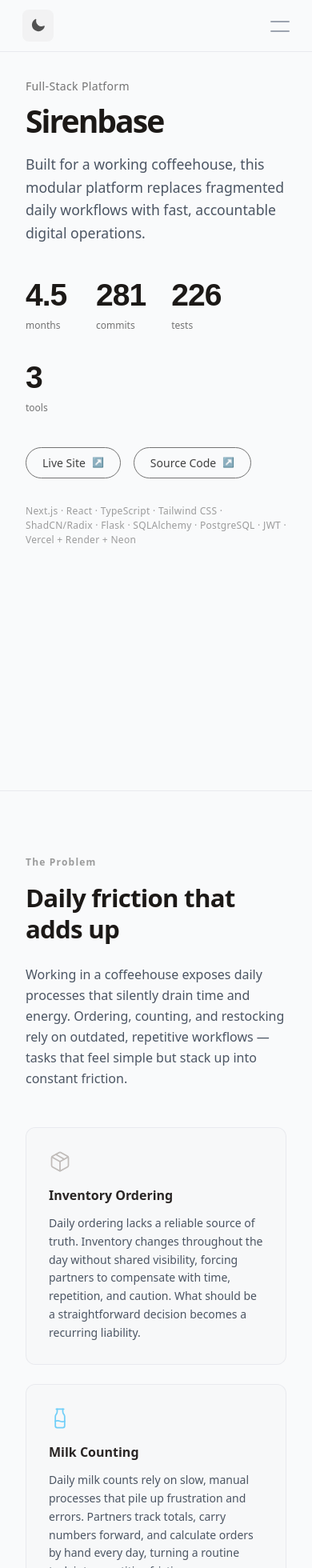
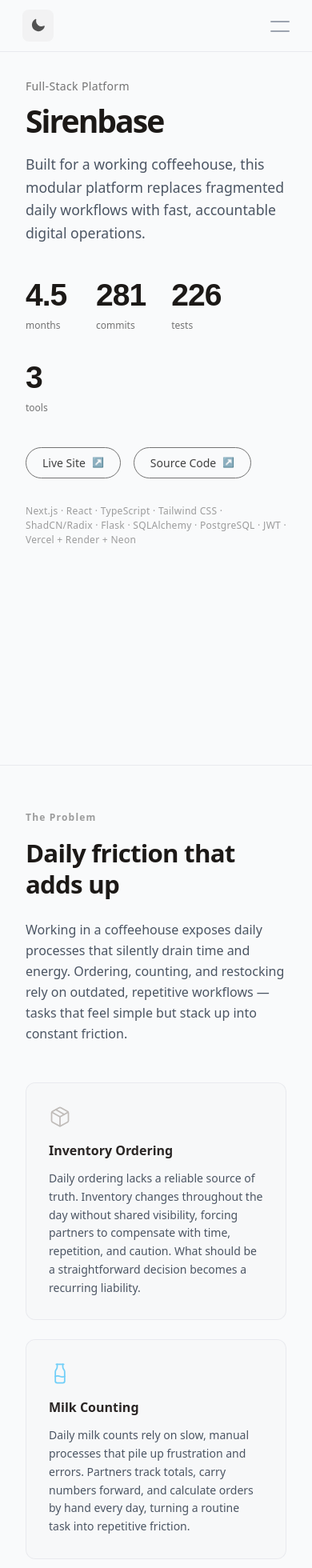
Before and after one commit to johnjohnpenafiel/Portfolio, a Next.js app: page /projects/sirenbase in a window 390 px wide. Shown: the top 1960 px of the page at 80% size. Built offline with nearby package versions, Linux system fonts and the light colour scheme; a web font is replaced by a local one.

Commit message:
Polish mobile spacing and video card styling
Co-Authored-By: Claude Opus 4.6 <noreply@anthropic.com>

```diff
--- a/app/projects/sirenbase/components/SectionWrapper.tsx
+++ b/app/projects/sirenbase/components/SectionWrapper.tsx
@@ -30,7 +30,7 @@ const SectionWrapper = ({
           isOpen ? "-mx-8 md:-mx-16" : ""
         }`}
       />
-      <div className="py-20 md:py-24">{children}</div>
+      <div className="pt-14 pb-20 md:py-24">{children}</div>
     </section>
   );
 };
--- a/app/projects/sirenbase/components/SirenbaseHero.tsx
+++ b/app/projects/sirenbase/components/SirenbaseHero.tsx
@@ -55,7 +55,7 @@ const SirenbaseHero = () => {
 
   return (
     <section
-      className={`min-h-screen flex flex-col justify-center py-24 md:py-0 md:pt-[8vh] relative transition-opacity duration-500 -mx-8 md:-mx-16 px-8 md:px-16 bg-lightBackground dark:bg-black ${
+      className={`min-h-screen flex flex-col justify-center pt-24 pb-16 md:py-0 md:pt-[8vh] relative transition-opacity duration-500 -mx-8 md:-mx-16 px-8 md:px-16 bg-lightBackground dark:bg-black ${
         visible ? "opacity-100" : "opacity-0"
       }`}
     >
--- a/app/projects/sirenbase/components/SolutionSection.tsx
+++ b/app/projects/sirenbase/components/SolutionSection.tsx
@@ -44,7 +44,7 @@ const SolutionSection = () => {
               }`}
               style={{ transitionDelay: `${i * 150}ms` }}
             >
-              <p className="text-xm font-zcool text-neutral-500/50 dark:text-neutral-400/50 mb-3">
+              <p className="text-lg font-zcool text-neutral-500/50 dark:text-neutral-400/50 mb-3">
                 {tool.number}
               </p>
               <h3 className="text-lg font-semibold text-stone-800 dark:text-neutral-200 mb-3">
--- a/app/projects/sirenbase/components/VideoDemoCarousel.tsx
+++ b/app/projects/sirenbase/components/VideoDemoCarousel.tsx
@@ -74,7 +74,7 @@ const VideoDemoCarousel = ({ cards }: VideoDemoCarouselProps) => {
           >
             <div className="relative w-full h-full rounded-3xl overflow-hidden border-2 border-neutral-200 dark:border-neutral-500 bg-neutral-100 dark:bg-[#1B1212]/60 transition-transform duration-300 ease-in-out hover:scale-[1.02]">
             {/* Gradient overlay for text readability */}
-            <div className="absolute inset-x-0 top-0 h-[40%] bg-gradient-to-b from-neutral-500/60 via-neutral-500/20 to-transparent dark:from-neutral-600/65 dark:via-neutral-600/20 dark:to-transparent pointer-events-none z-10" />
+            <div className="absolute inset-x-0 top-0 h-[40%] bg-gradient-to-b from-gray-800/70 via-gray-700/30 to-transparent dark:from-gray-900/80 dark:via-gray-800/30 dark:to-transparent pointer-events-none z-10" />
 
             {/* Text overlay at top */}
             <div className="absolute top-0 left-0 right-0 p-5 z-20">
```
